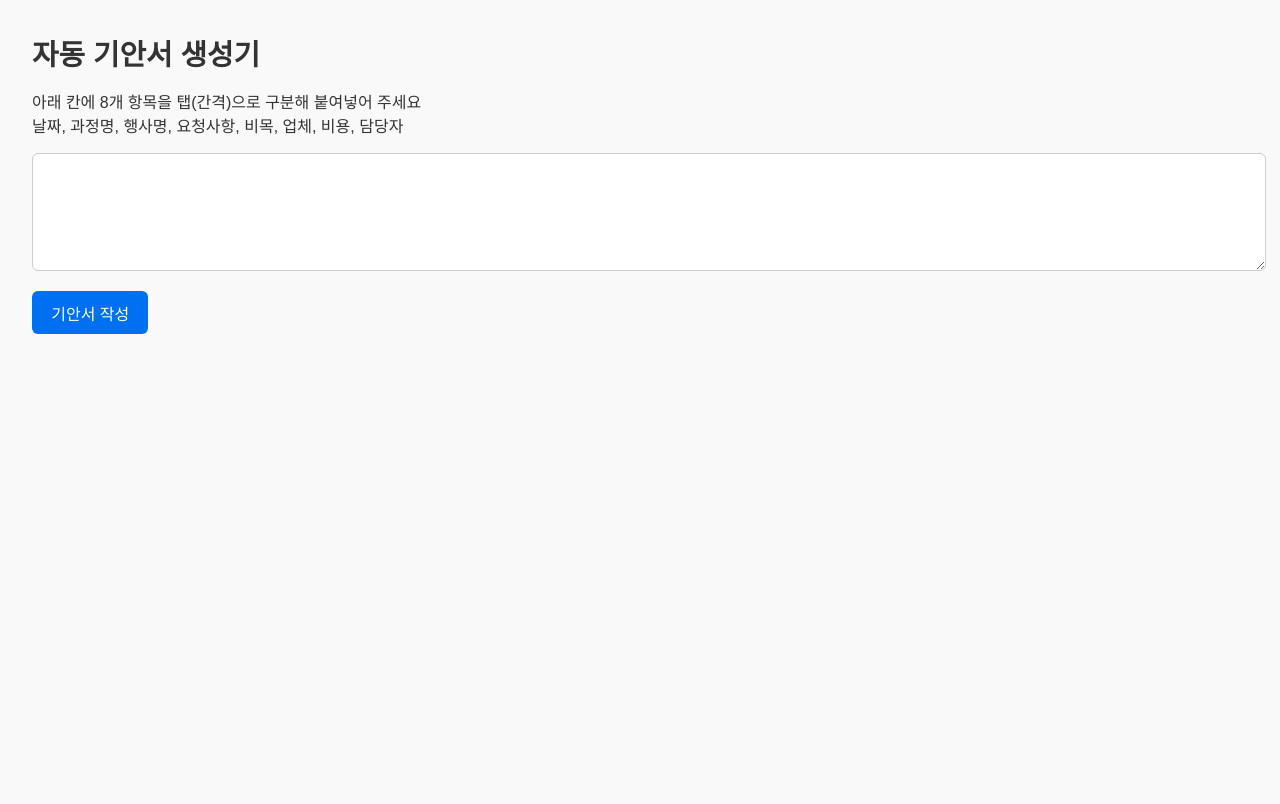
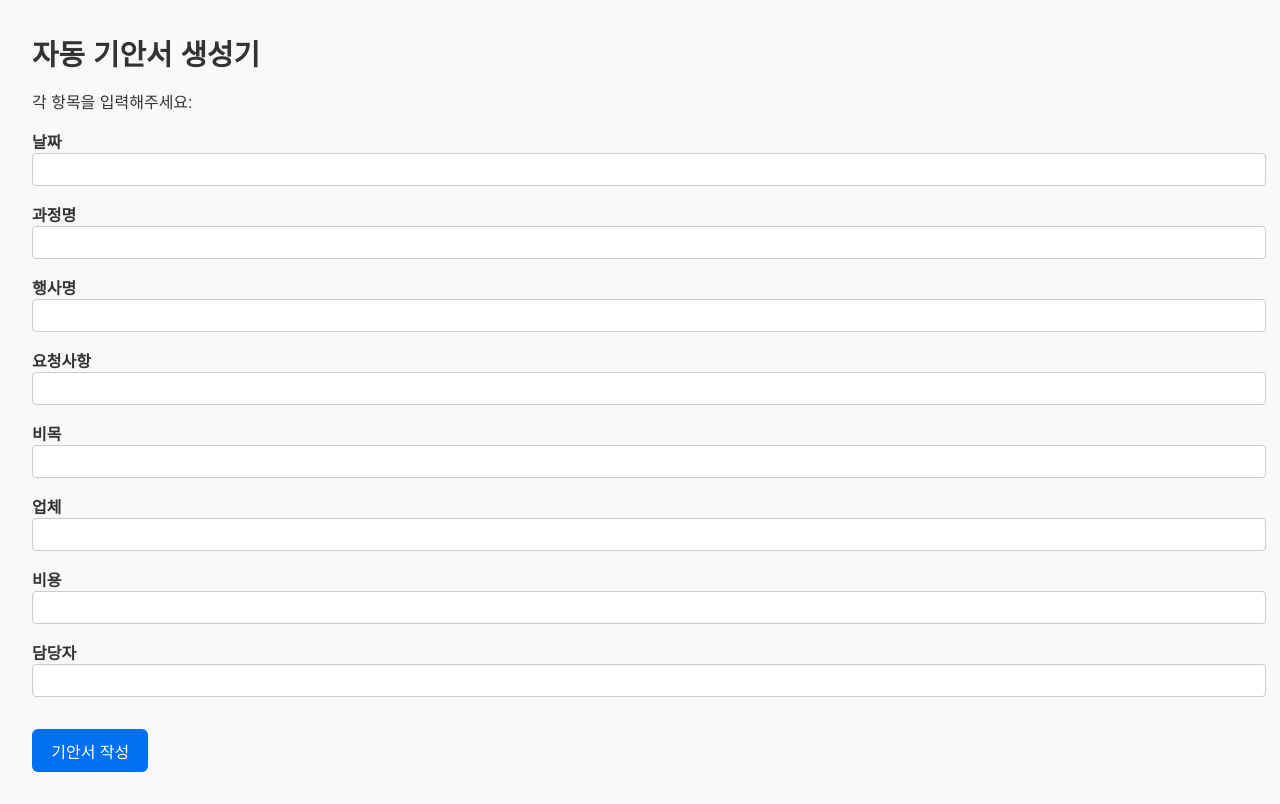
Before and after one commit to chanlee37001500/draft-generator-final, a React (Create React App) app: page / in a window 1280 px wide. Built offline with nearby package versions, Linux system fonts and the light colour scheme.

Commit message:
Update DraftGenerator.js

```diff
--- a/src/DraftGenerator.js
+++ b/src/DraftGenerator.js
@@ -1,23 +1,36 @@
 import React, { useState } from "react";
 
 export default function DraftGenerator() {
-  const [inputText, setInputText] = useState("");
+  const [form, setForm] = useState({
+    날짜: "",
+    과정명: "",
+    행사명: "",
+    요청사항: "",
+    비목: "",
+    업체: "",
+    비용: "",
+    담당자: "",
+  });
+
   const [outputText, setOutputText] = useState("");
   const [error, setError] = useState("");
+
+  const handleChange = (e) => {
+    const { name, value } = e.target;
+    setForm((prev) => ({ ...prev, [name]: value }));
+  };
 
   const handleGenerate = () => {
     setError("");
     setOutputText("");
 
-    const parts = inputText.split("\t").map((p) => p.trim());
-    if (parts.length !== 8) {
-      setError(
-        "입력값이 8개가 아닙니다.\n날짜, 과정명, 행사명, 요청사항, 비목, 업체, 비용, 담당자 순으로 입력했는지 확인해주세요."
-      );
+    const values = Object.values(form);
+    if (values.some((v) => v.trim() === "")) {
+      setError("모든 항목을 빠짐없이 입력해주세요.");
       return;
     }
 
-    const [날짜, 과정명, 행사명, 요청사항, 비목, 업체, 비용, 담당자] = parts;
+    const { 날짜, 과정명, 행사명, 요청사항, 비목, 업체, 비용, 담당자 } = form;
     const 비용_clean = 비용.replace(/,/g, "").replace("원", "").trim();
     if (비용_clean && isNaN(비용_clean)) {
       setError("비용은 숫자 형식이어야 합니다. 쉼표 또는 '원' 제거 후 숫자로만 입력해주세요.");
@@ -41,12 +54,21 @@ export default function DraftGenerator() {
   return (
     <div>
       <h1>자동 기안서 생성기</h1>
-      <p>아래 칸에 8개 항목을 탭(간격)으로 구분해 붙여넣어 주세요<br />날짜, 과정명, 행사명, 요청사항, 비목, 업체, 비용, 담당자</p>
-      <textarea
-        style={{ width: "100%", height: "100px" }}
-        value={inputText}
-        onChange={(e) => setInputText(e.target.value)}
-      />
+      <p>각 항목을 입력해주세요:</p>
+      {Object.keys(form).map((key) => (
+        <div key={key} style={{ marginBottom: "1rem" }}>
+          <label>
+            <strong>{key}</strong><br />
+            <input
+              type="text"
+              name={key}
+              value={form[key]}
+              onChange={handleChange}
+              style={{ width: "100%", padding: "0.5rem", borderRadius: "4px", border: "1px solid #ccc" }}
+            />
+          </label>
+        </div>
+      ))}
       <button onClick={handleGenerate}>기안서 작성</button>
       {error && <pre style={{ color: "red" }}>{error}</pre>}
       {outputText && (
```
